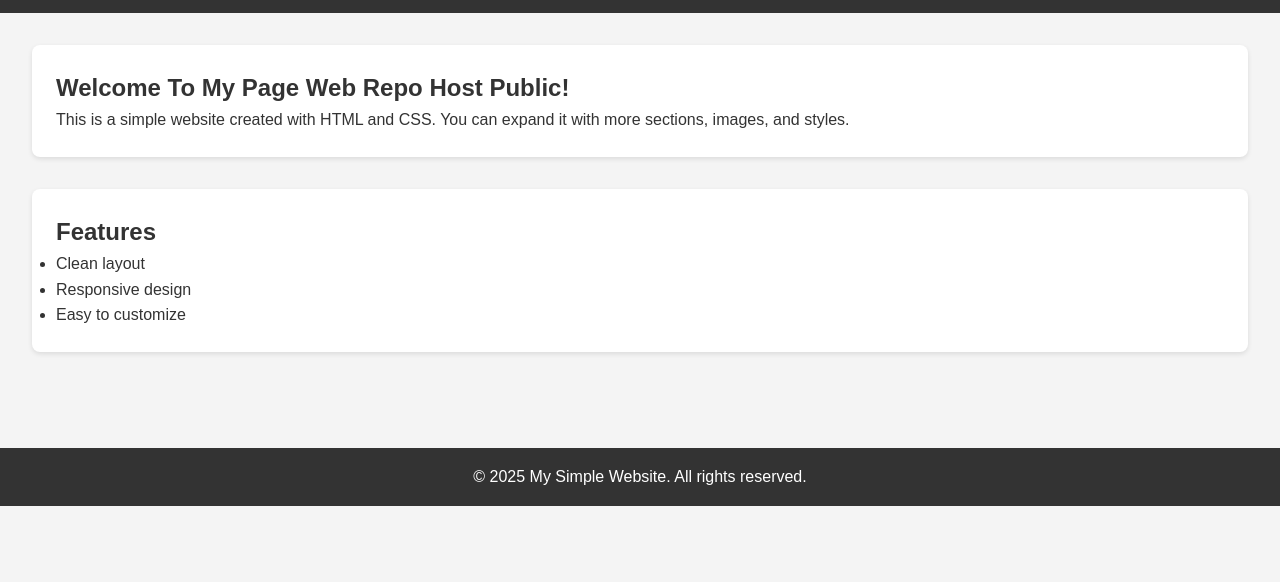
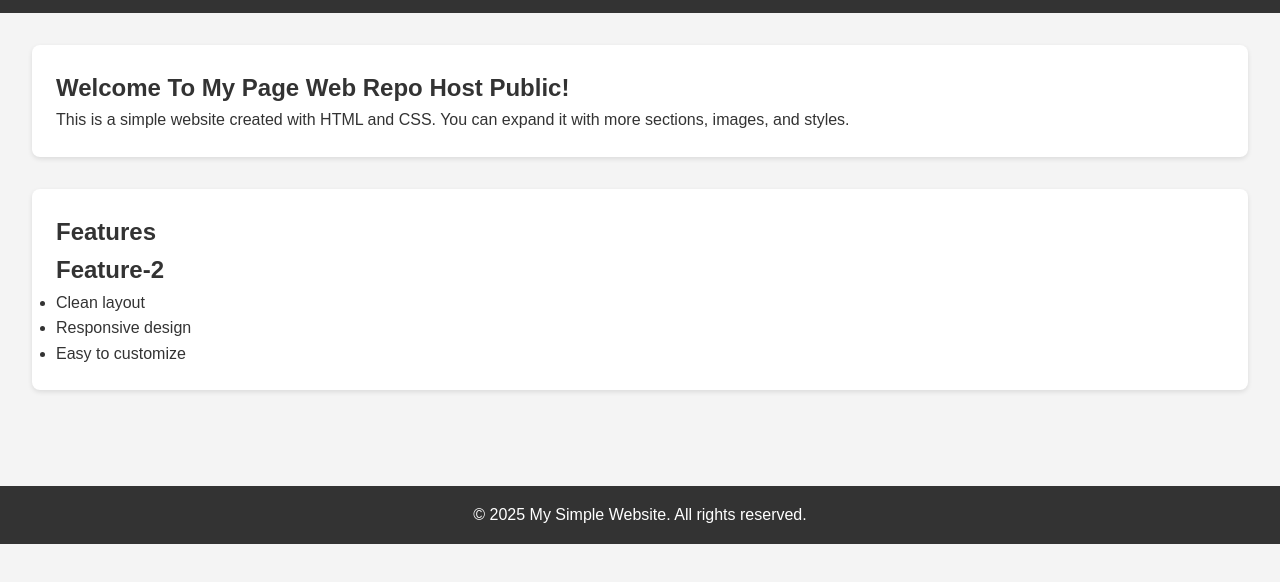
Before and after one commit to gitesh-soni-11/web_host_repo_public, a plain HTML site: page index.html in a window 1280 px wide. Shown: the part 104-686 px from the top of the page. Drawn offline with Linux system fonts and the light colour scheme.

Commit message:
feature-1 branch added

```diff
--- a/index.html
+++ b/index.html
@@ -29,6 +29,7 @@
 
     <section class="features">
       <h2>Features</h2>
+      <h2>Feature-2</h2>
       <ul>
         <li>Clean layout</li>
         <li>Responsive design</li>
```
